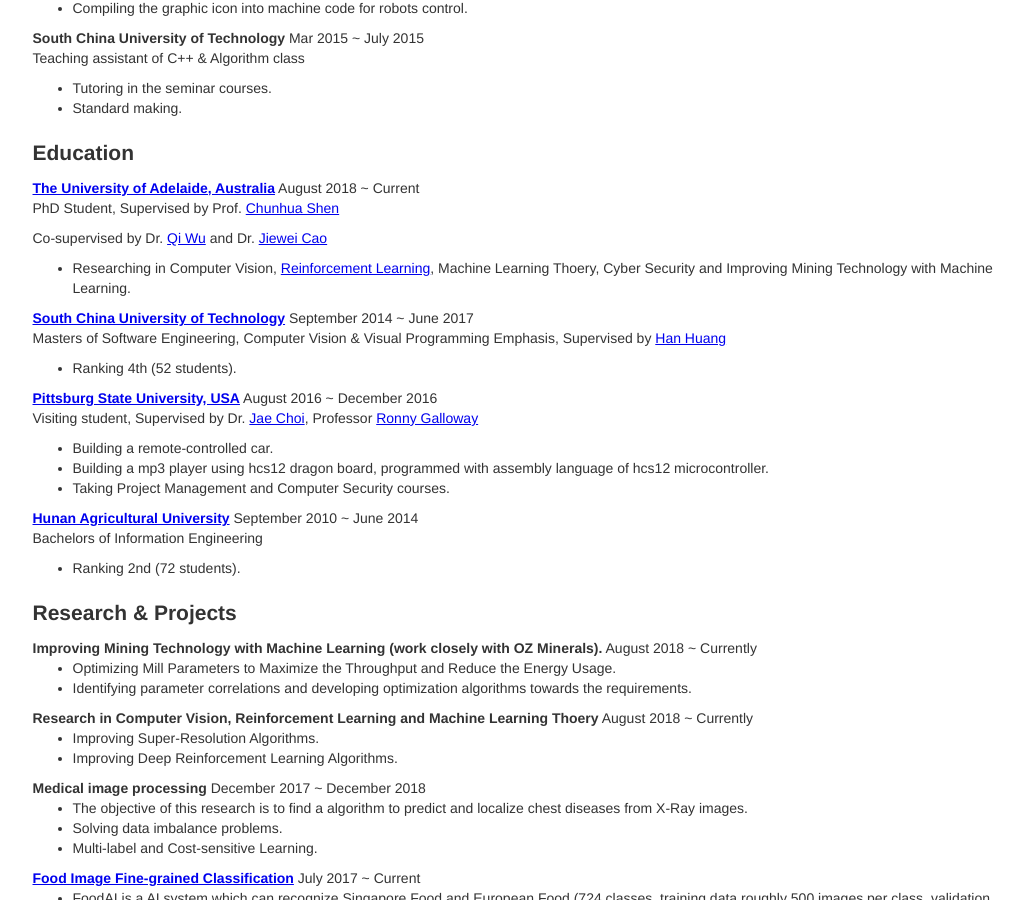
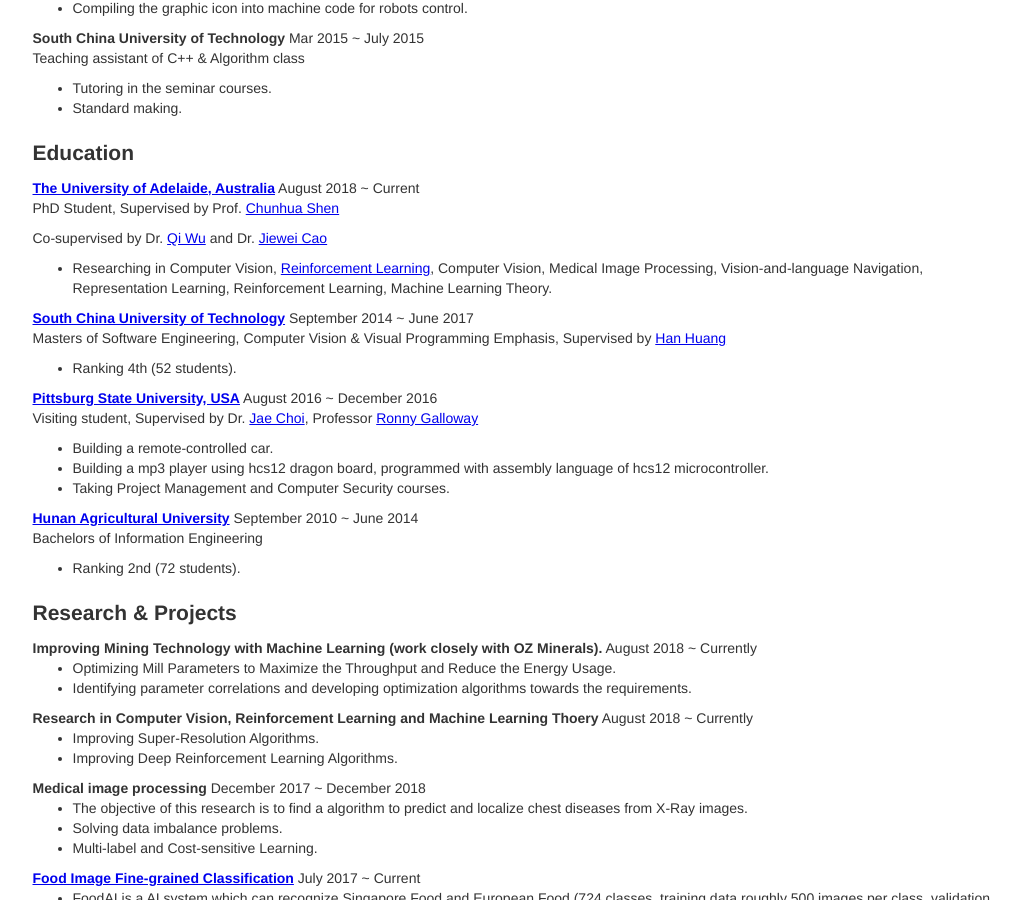
Before and after one commit to billhhh/whblog-omega, a Jekyll site: the page res/res-bak.html, which Jekyll copies as it is, in a window 1280 px wide and 900 px high, scrolled down 1692 px. Shown: the whole window, without its empty margins (120-1143 px from the left). Built offline with Jekyll 4.4.1, drawn with Linux system fonts in a browser that asks for light colours.

Commit message:
Update res-bak.html

```diff
--- a/res/res-bak.html
+++ b/res/res-bak.html
@@ -234,7 +234,7 @@
         <p>Co-supervised by Dr. <a href="https://researchers.adelaide.edu.au/profile/qi.wu01">Qi Wu</a> and Dr. <a href="https://deepai.org/machine-learning/researcher/jiewei-cao">Jiewei Cao</a></p>
         <ul>
           <li>
-            Researching in Computer Vision, <a href = "https://blog.openai.com/reinforcement-learning-with-prediction-based-rewards/">Reinforcement Learning</a>, Machine Learning Thoery, Cyber Security and Improving Mining Technology with Machine Learning.
+            Researching in Computer Vision, <a href = "https://blog.openai.com/reinforcement-learning-with-prediction-based-rewards/">Reinforcement Learning</a>, Computer Vision, Medical Image Processing, Vision-and-language Navigation, Representation Learning, Reinforcement Learning, Machine Learning Theory.
           </li>
         </ul>
       </div>
```
